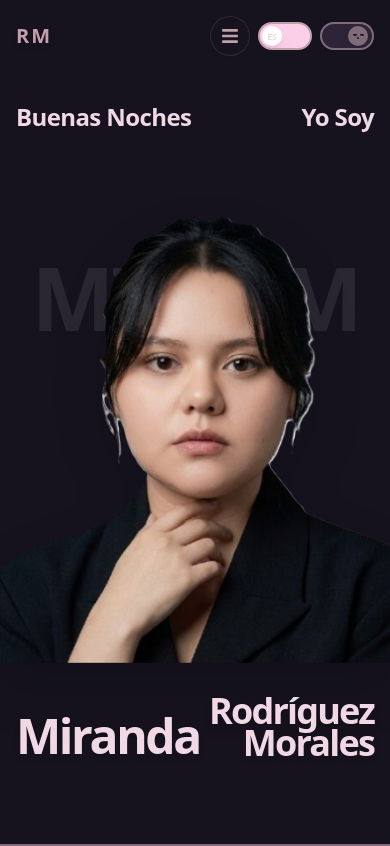
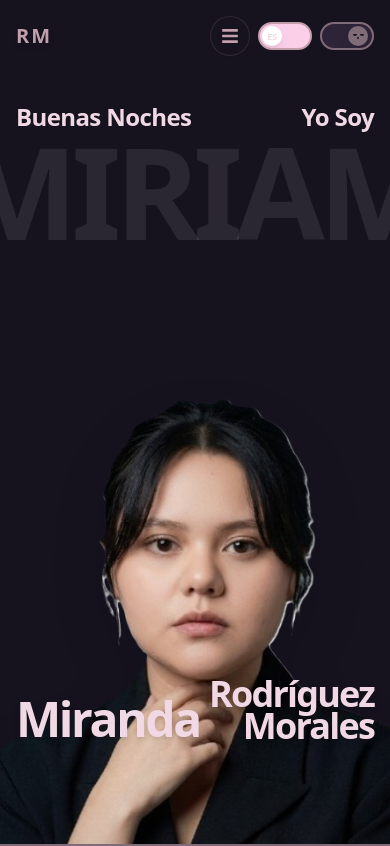
Before and after one commit to mmrm-miranda/Portafolio, a React (Vite) app: page / in a window 390 px wide. Shown: the top 846 px of the page. Built offline with nearby package versions, Linux system fonts and the light colour scheme.

Commit message:
fix(UI): anclar imagen al fondo para remover espacio extra y hacer visible el texto MIRIAM

```diff
--- a/src/sections/HeroSection.jsx
+++ b/src/sections/HeroSection.jsx
@@ -44,10 +44,10 @@ export default function HeroSection() {
       >
 
         {/* TEXTO DE FONDO - Escala suave para móvil */}
-        <div className="absolute inset-0 flex items-start md:items-center justify-center pointer-events-none z-0 pt-[30vh] md:pt-0">
+        <div className="absolute inset-0 flex items-start md:items-center justify-center pointer-events-none z-0 pt-[15vh] md:pt-0">
           <motion.h1
             variants={itemVariants}
-            className="text-[clamp(5.5rem,20vw,38rem)] font-black text-[#F0D9E4]/60 dark:text-[#F0D9E4]/10 whitespace-nowrap tracking-tighter select-none leading-none transition-colors duration-500"
+            className="text-[clamp(8rem,25vw,38rem)] font-black text-[#F0D9E4]/60 dark:text-[#F0D9E4]/10 whitespace-nowrap tracking-tighter select-none leading-none transition-colors duration-500"
           >
             MIRIAM
           </motion.h1>
@@ -65,23 +65,23 @@ export default function HeroSection() {
           </motion.h2>
 
           {/* TEXTOS INFERIORES - Distribuidos en esquinas */}
-          <motion.h2 variants={itemVariants} className="absolute bottom-[10%] md:bottom-[10%] left-4 md:left-10 text-[#4A3F4B] dark:text-[#F0D9E4] text-5xl sm:text-6xl md:text-8xl font-black tracking-tighter pointer-events-auto drop-shadow-md transition-colors duration-500">
+          <motion.h2 variants={itemVariants} className="absolute bottom-[12%] md:bottom-[10%] left-4 md:left-10 text-[#4A3F4B] dark:text-[#F0D9E4] text-5xl sm:text-6xl md:text-8xl font-black tracking-tighter pointer-events-auto drop-shadow-md transition-colors duration-500">
             Miranda
           </motion.h2>
 
-          <motion.h2 variants={itemVariants} className="absolute bottom-[10%] md:bottom-[10%] right-4 md:right-10 text-[#4A3F4B] dark:text-[#F0D9E4] text-4xl sm:text-6xl md:text-8xl font-black tracking-tighter leading-[0.9] text-right pointer-events-auto drop-shadow-md transition-colors duration-500">
+          <motion.h2 variants={itemVariants} className="absolute bottom-[12%] md:bottom-[10%] right-4 md:right-10 text-[#4A3F4B] dark:text-[#F0D9E4] text-4xl sm:text-6xl md:text-8xl font-black tracking-tighter leading-[0.9] text-right pointer-events-auto drop-shadow-md transition-colors duration-500">
             Rodríguez<br /> Morales
           </motion.h2>
 
         </div>
 
-        {/* FOTO - Ajuste de altura para no tapar los textos inferiores */}
-        <div className="absolute top-[52%] -translate-y-1/2 md:top-auto md:translate-y-0 md:bottom-0 left-0 w-full h-[60svh] md:h-[80%] flex justify-center items-end pointer-events-none z-0 md:z-20">
+        {/* FOTO - Anclada abajo para evitar espacio sobrante */}
+        <div className="absolute bottom-0 left-0 w-full h-[65svh] md:h-[80%] flex justify-center items-end pointer-events-none z-0 md:z-20">
           <motion.img
             variants={imageVariants}
             src={fotoHero}
             alt="Miriam Rodríguez"
-            className="h-full w-auto object-contain object-center pointer-events-auto drop-shadow-2xl"
+            className="h-full w-auto object-contain object-bottom pointer-events-auto drop-shadow-2xl"
           />
         </div>
 
```
